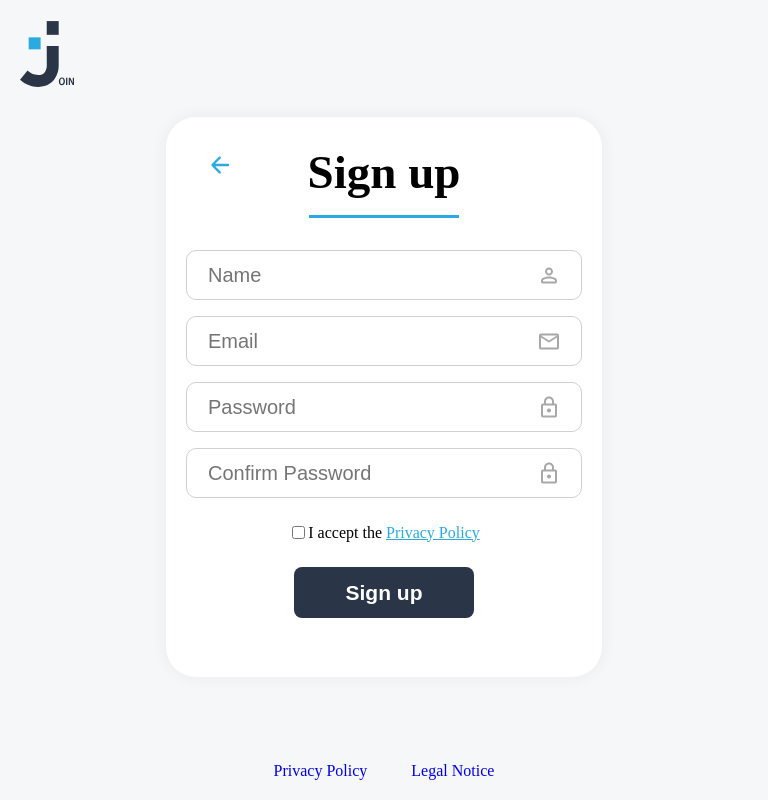
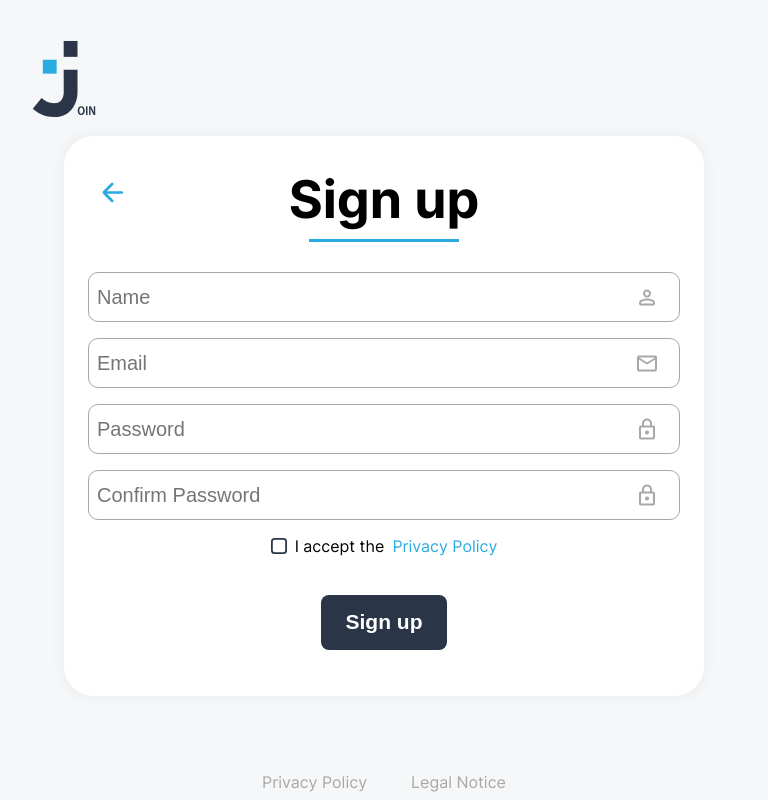
Before and after one commit to HoferDavid/join, a website with bundled scripts: page html/register.html in a window 768 px wide. Built offline with nearby package versions, Linux system fonts and the light colour scheme.

Commit message:
reworked register.css + validation

```diff
--- a/html/register.html
+++ b/html/register.html
@@ -5,10 +5,10 @@
     <meta charset="UTF-8">
     <meta name="viewport" content="width=device-width, initial-scale=1.0">
     <title>Sign up</title>
+    <link rel="stylesheet" href="../style.css">
     <link rel="icon" href="../assets/icons/logoBlue.svg" />
     <link rel="stylesheet" href="../style/register.css">
     <link rel="stylesheet" href="../style/fonts.css">
-    <!-- <link rel="stylesheet" href="../style.css"> -->
 
     <script type="module">
         import { initializeApp } from "https://www.gstatic.com/firebasejs/10.12.4/firebase-app.js";
@@ -43,13 +43,11 @@
 </head>
 
 <body>
-    <header>
+    <div class="head">
         <img class="logo" src="../assets/icons/logoBlue.svg">
-    </header>
-    <div class="rotate-warning">
     </div>
     <div class="main-wrapper">
-        <main class="signup-form">
+        <div class="main signup-form">
             <div class="form-header">
                 <button class="back-btn" onclick="window.location.href='/index.html';">
                     <img class="blue-back-button" src="../assets/icons/arrow-left-line.svg">
@@ -69,27 +67,26 @@
                         autocomplete="new-password">
                     <input class="font-size-sign-up" id="confirmPassword" required type="password"
                         placeholder="Confirm Password" autocomplete="new-password" class="input-field-confirm-pw">
-                </div>
-
-                <span id="errorMessage" class="error">Ups! Your password don't match</span>
-                <span id="criteriaMessage" class="error">Password must contain at least one uppercase letter, one
-                    number, and one special character.</span>
-                <span id="emailExistsMessage" class="error">This email address is already registered.</span>
-
-                <div class="accept-policy">
-                    <input type="checkbox" id="privacy-policy" required>
-                    <label for="privacy-policy">I accept the
+                    <label for="privacy-policy" class="accept-policy">
+                        <input type="checkbox" id="privacy-policy" name="privacy-policy" style="display:none;" />
+                        <img src="../assets/icons/checkbox.svg" id="checkbox" class="checkbox-img" />
+                        I accept the
                         <a href="privacy.html"
                             onclick="sessionStorage.setItem('activeTab', this.innerHTML.toLowerCase())"
                             target="_blank">Privacy Policy</a>
                     </label>
                 </div>
+                <span id="privacyCheck" class="error">You have to accept the privacy policy to sign up</span>
+                <span id="errorMessage" class="error">Oops! Your password don't match</span>
+                <span id="criteriaMessage" class="error">Password criteria: Must contain at least one uppercase letter,
+                    one digit, one special character (@$!%*?&.,:), and be at least 8 characters long.</span>
+                <span id="emailExistsMessage" class="error">This email address is already registered.</span>
 
                 <div class="signup-btn-headsection">
                     <button type="submit" class="signup-btn">Sign up</button>
                 </div>
             </form>
-        </main>
+        </div>
     </div>
 
     <div id="successPopup" class="popup">
@@ -98,14 +95,14 @@
         </div>
     </div>
 
-    <footer class="footer">
+    <div class="footer">
         <a href="privacy.html" onclick="sessionStorage.setItem('activeTab', this.innerHTML.toLowerCase())"
             target="_blank">Privacy
             Policy</a>
         <a href="imprint.html" onclick="sessionStorage.setItem('activeTab', this.innerHTML.toLowerCase())"
             target="_blank">Legal
             Notice</a>
-    </footer>
+    </div>
 
 
 
--- a/style/register.css
+++ b/style/register.css
@@ -1,48 +1,65 @@
 body {
     background-color: #F6F7F8;
-    margin: 0 auto;
-    height: 100vh;
+    height: 100dvh;
+    max-height: 1024px;
+    display: flex;
+    align-items: center;
+    justify-content: center;
+    flex-direction: column;
+    position: relative;
 }
 
-.font-size-sign-up{
+.head {
+    position: absolute;
+    top: 0;
+    left: 0;
+    right: 0;
+    padding: 16px;
+}
+
+.font-size-sign-up {
     font-size: 20px;
 }
 
 .logo {
-    width: 100px;
-    height: 121px;
-    margin-top: 80px;
-    margin-left: 77px;
+    width: 64px;
+    height: 78px;
 }
 
-
-main form {
+.main form {
+    flex: 1;
     display: flex;
     flex-direction: column;
+    justify-content: space-evenly;
 }
 
 .inputfield {
     display: flex;
     justify-content: center;
     flex-direction: column;
-    gap: 24px;
+    gap: 8px;
 }
 
 .main-wrapper {
-    flex: 1;
+    position: relative;
+    top: 16px;
     display: flex;
     justify-content: center;
-    align-items: flex-start;
+    align-items: center;
+    height: 70%;
+    width: 90%;
 }
 
 .form-header {
+    position: relative;
     display: flex;
-    gap: 61px;
+    gap: 56px;
 }
 
 .back-btn {
-    margin-top: 64px;
-    margin-left: 48px;
+    position: absolute;
+    top: 16px;
+    left: 8px;
     width: 32px;
     height: 32px;
     display: flex;
@@ -53,23 +70,27 @@ main form {
     cursor: pointer;
 }
 
+.back-btn:hover {
+    transform: scale(0.8);
+}
+
 .signup-form {
-    width: 598px;
-    height: 630px;
     background-color: #FFFFFF;
     box-shadow: 0px 0px 14px 3px #0000000A;
     border-radius: 30px;
     display: flex;
     flex-direction: column;
-    padding: 20px;
-
+    padding: 8px;
     position: relative;
+    width: 100%;
+    max-width: 640px;
+    height: 100%;
 }
 
 .signup-headline h1 {
     margin-block-start: 0;
     margin-block-end: 0;
-    font-size: 61px;
+    font-size: 40px;
 }
 
 .signup-headline {
@@ -77,10 +98,9 @@ main form {
     justify-content: center;
     align-items: center;
     flex-direction: column;
-    margin-top: 48px;
-    width: 315px;
-    height: 89px;
-    gap: 16px;
+    padding: 8px 0;
+    width: 100%;
+    gap: 8px;
 }
 
 .underline-header {
@@ -89,10 +109,6 @@ main form {
     background-color: #29ABE2;
 }
 
-form {
-    margin: 0px 88px;
-    margin-top: 32px;
-}
 
 .inputfield input {
     width: 100%;
@@ -118,25 +134,32 @@ form {
     display: flex;
     justify-content: center;
     align-items: center;
-    margin-top: 19px;
+    gap: 8px;
 }
 
-.accept-policy label a:hover {
+.accept-policy a {
     color: #29ABE2;
+    text-decoration: none;
+}
+
+.accept-policy a:hover {
     text-decoration: underline;
-    font-size: 16px !important;
-
 }
 
 .accept-policy label {
     font-size: 16px;
 }
 
-.signup-btn-headsection{
+.checkbox-img {
+    height: 16px;
+    width: 16px;
+}
+
+.signup-btn-headsection {
     display: flex;
     justify-content: center;
     align-items: center;
-    margin-top: 32px;
+    margin-top: 16px;
 }
 
 form button {
@@ -157,14 +180,15 @@ form button:hover {
     cursor: pointer;
 }
 
-footer a {
+.footer a {
     margin: 0 10px;
     text-decoration: none;
-  }
+    color: #a8a8a8;
+}
 
-  footer {
+.footer {
     position: fixed;
-    bottom: 40px;
+    bottom: 8px;
     left: 50%;
     transform: translateX(-50%);
     display: flex;
@@ -177,9 +201,8 @@ footer a {
     justify-content: center;
 }
 
-  footer a:hover {
+.footer a:hover {
     color: #29ABE2;
-    font-weight: 700;
 }
 
 .popup {
@@ -190,8 +213,8 @@ footer a {
     top: 0;
     width: 312px;
     height: 74px;
-    background-color: rgb(0,0,0);
-    background-color: rgba(0,0,0,0.4);
+    background-color: rgb(0, 0, 0);
+    background-color: rgba(0, 0, 0, 0.4);
 }
 
 .popup-content {
@@ -208,7 +231,7 @@ footer a {
     height: 50px;
     border-radius: 10px;
     border: 1px solid #A8A8A8;
-    padding: 12px 20px;
+    padding: 12px 8px;
     box-sizing: border-box;
     padding-right: 40px;
     background-position: calc(100% - 20px) center;
@@ -224,208 +247,79 @@ footer a {
 }
 
 #password {
-    background-image: url(../assets/icons/password_input.png);
+    background-image: url('../assets/icons/password_input.png');
 }
 
 #confirmPassword {
-    background-image: url(../assets/icons/password_input.png);
+    background-image: url('../assets/icons/password_input.png');
 }
 
-@media (max-width: 799px) {
-    .logo {
-        width: 64px;
-        height: 78px;
-        margin-top: 37px;
-        margin-left: 38px;
+
+@media (min-width: 576px) {
+    .head {
+        padding-left: 24px;
     }
 
     .signup-form {
-        width: 396px;
-        height: 595px;
-        background-color: #FFFFFF;
-        box-shadow: 0px 0px 14px 3px #0000000A;
-        border-radius: 30px;
-        display: flex;
-        flex-direction: column;
-        padding: 20px;
-        margin-top: 50px;
-        position: relative;
+        padding-left: 16px;
+        padding-right: 16px;
+    }
+}
+
+/*Medium devices (tablets, 768px and up)*/
+@media (min-width: 768px) {
+    .head {
+        padding-left: 32px;
     }
 
-    .form-header {
-        display: flex;
-        flex-direction: column;
-        align-items: center;
+    .signup-form {
+        padding-left: 24px;
+        padding-right: 24px;
     }
+}
 
-    .signup-headline h1 {
-        font-size: 47px;
-        font-weight: 700;
-        margin-block-start: 0;
-        margin-block-end: 0;
-    }
-
-    .underline-headline {
-        width: 88px;
-        height: 3px;
-        background-color: #29ABE2;
-        border-radius: 3px;
-        margin-top: 16px;
-    }
-
-    .signup-headline {
-        display: flex;
-        justify-content: center;
-        align-items: center;
-        flex-direction: column;
-    }
-
-    .back-btn {
-        position: absolute;
-        top: 10px;
-        left: -10px;
-        background: none;
-        border: none;
-        cursor: pointer;
-    }
-
-    .back-btn img {
-        width: 32px;
-        height: 32px;
-    }
-
-    form {
-        margin-top: 24px;
-        margin-left: 0px;
-        margin-right: 0px;
-    }
-    .error-pw {
-        margin-top: 8px;
-        color: red;
-        font-size: 12px;
-    }
-
-    .inputfield input {
-        width: 100%;
-        height: 50px;
-        border-radius: 10px;
-        border: 1px solid #D1D1D1;
-        padding: 13px 21px;
-        box-sizing: border-box;
-    }
-
-    .inputfield input:focus {
-        border: 1px solid #29ABE2;
-    }
-
-    .accept-policy {
-        margin-top: 25px;
-        display: flex;
-        justify-content: center;
-    }
-
-    .accept-policy label {
-        font-size: 16px;
-    }
-
-    .accept-policy a {
-        color: #29ABE2;
-    }
-
-    .accept-policy a:hover {
-        cursor: pointer;
-        text-decoration: underline;
-        font-size: 16px !important;
-
-    }
-
-    .signup-btn-headsection {
-        display: flex;
-        justify-content: center;
-        margin-top: 25px;
-    }
-
-    form button {
-        width: 180px;
-        height: 51px;
+/*Large devices (desktops, 992px and up)*/
+@media (min-width: 992px) {
+    .head {
+        padding-left: 40px;
     }
 
 }
 
-@media (max-width: 450px) {
-    .signup-form {
-        width: 290px;
+/*X-Large devices (large desktops, 1200px and up)*/
+@media (min-height: 720px) {
+    .head {
+        padding-top: 32px;
     }
 
-    .footer {
-        gap: 0;
-        font-size: 15px;
+    .signup-form {
+        padding-top: 24px;
+        padding-bottom: 24px;
     }
 }
 
-@media (max-height: 910px){
-    .signup-form{
-        margin-top: 25px;
+/*XX-Large devices (larger desktops, 1400px and up)*/
+@media (min-height: 800px) {
+    .head {
+        padding-top: 40px;
     }
 
-    .footer{
-        bottom: 20px;
-    }
-
-    .logo{
-        margin-top: 20px;
-        margin-left: 20px;
-        width: 54px;
-        height: 68px;
-    }
-}
-
-
-
-@media (max-height: 830px){
-    .signup-headline{
-        margin-top: 0px;
-    }
-
-    .underline-header{
-        margin-top: 0px;
-    }
-
-    .back-btn{
-        top: -32px;
-    }
-
-    .signup-form{
-        height: 520px;
-    }
-
-    .inputfield{
+    .inputfield {
         gap: 16px;
     }
 
-    .fonz-size-sing-up{
-        font-size: 16px;
+    .signup-headline h1 {
+        font-size: 52px;
+    }
+
+}
+
+@media (min-height: 960px) {
+    .accept-policy {
+        padding-top: 40px;
+    }
+
+    .signup-headline h1 {
+        font-size: 64px;
     }
 }
-
-@media (max-height: 732px){
-    .signup-form{
-        height: 480px;
-    }
-
-    .inputfield input{
-        height: 40px;
-    }
-
-    .logo{
-
-        width: 44px;
-        height: 58px;
-    }
-}
-
-@media (max-height: 732px){
-    .footer{
-        bottom: 5px;
-    }
-}
```
Also changed, not shown: script/register.js (+16 -9 lines).
